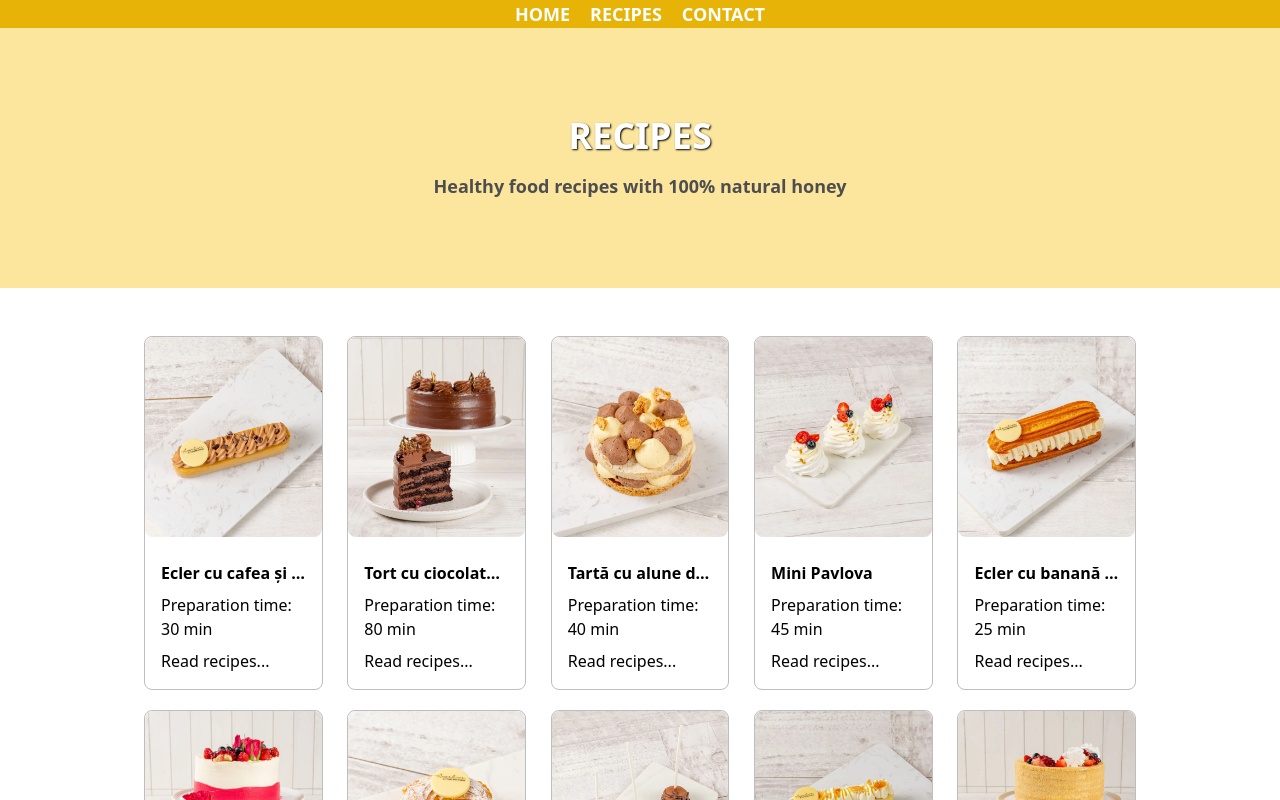
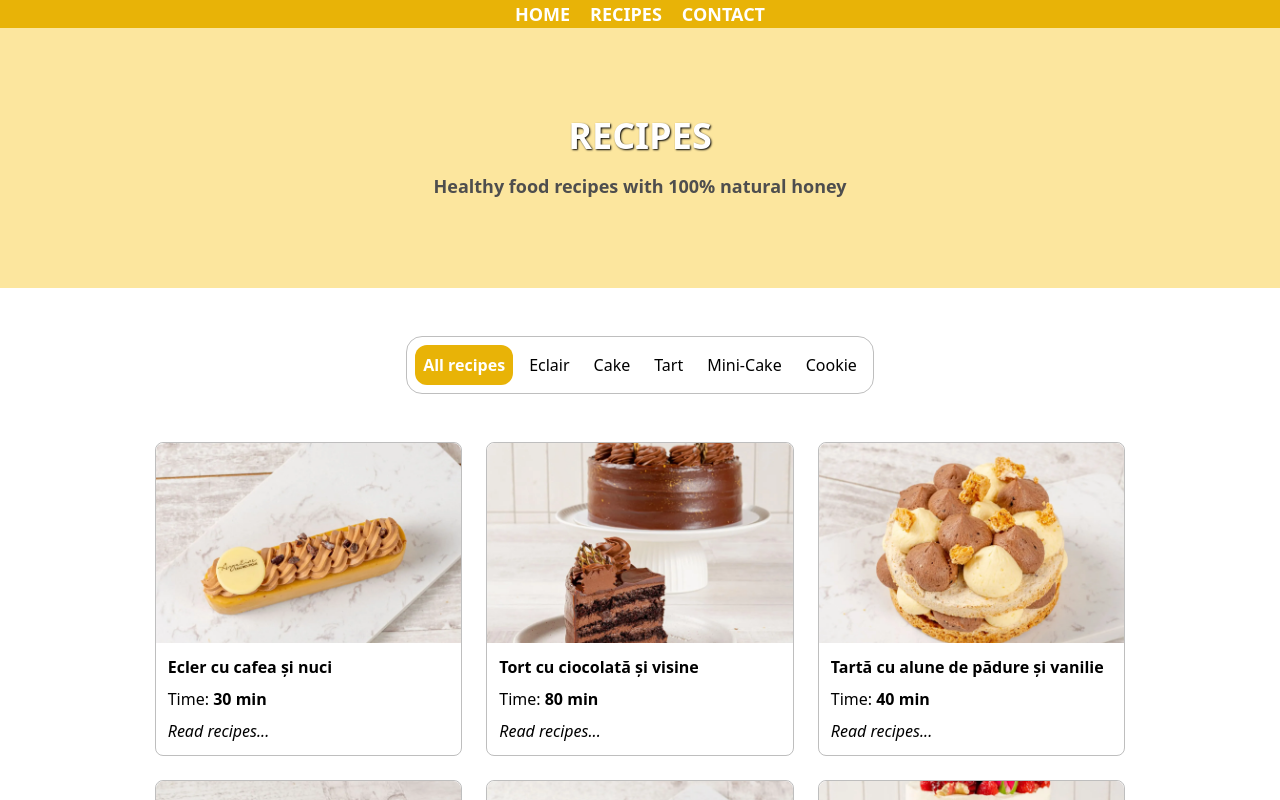
Before and after one commit to alexandru-posirca/Honey-Recipes, a React (Vite) app: page /recipes in a window 1280 px wide. Shown: the top 800 px of the page. Built offline with nearby package versions, Linux system fonts and the light colour scheme.

Commit message:
Create dynamic island filter for recipe categories

```diff
--- a/src/pages/recipes/Recipes.jsx
+++ b/src/pages/recipes/Recipes.jsx
@@ -7,6 +7,25 @@ import "../recipes/recipes.css";
 function Recipes() {
   const recipes = useLoaderData();
   const [recipesFiltered, setRecipesFiltered] = useState(recipes);
+  const [categoryActive, setCategoryActive] = useState("All recipes");
+
+  const categoryName = {
+    "All recipes": "All recipes",
+    "Eclair": "Ecler",
+    "Cake": "Tort",
+    "Tart": "Tartă",
+    "Mini-Cake": "Mini-Prajitură",
+    "Cookie": "Fursec"
+  };
+
+  const categories = Object.keys(categoryName);
+
+  const recipesFilter = category => {
+    const dataCategory = categoryName[category];
+    const filtered = category === "All recipes" ? recipes : recipes.filter(recipe => recipe.category === dataCategory);
+    setRecipesFiltered(filtered);
+    setCategoryActive(category);
+  }
 
   return (
     <div>
@@ -15,25 +34,43 @@ function Recipes() {
         subtitle={"Healthy food recipes with 100% natural honey"}
       />
       <div className="container mx-auto">
-        <div className="flex flex-wrap justify-between gap-5">
+        <div className="flex justify-center mb-12">
+          <div className="p-2 border-solid border border-gray-100 border-opacity-60 rounded-2xl flex gap-2 flex-wrap md:flex-nowrap justify-center md:justify-normal">
+          {categories.map(categoryName => (
+            <button
+            key={categoryName}
+            onClick={() => recipesFilter(categoryName)}
+            className={`rounded-xl p-2`}
+            style={{
+            backgroundColor: categoryActive === categoryName ? "#e8b307" : "white",
+            fontWeight: categoryActive === categoryName ? "600" : "400",
+            color: categoryActive === categoryName ? "white" : "black"
+          }}
+            >
+          {categoryName}
+            </button>
+          ))}
+          </div>
+        </div>
+        <div className="flex flex-wrap justify-center gap-6">
           {recipesFiltered.length === 0 ? (
             <div className="text-2xl">
               <p>No recipes in this category</p>
               </div>
           ) : (
             recipesFiltered.map((recipe) => (
-            <div className="recipe-item w-[18%]" key={recipe.id}>
+            <div className="recipe-item w-[45%] md:w-[31%] xl:w-[18%]" key={recipe.id}>
               <div className="card h-full">
                 <Link to={recipe.id.toString()} className="rounded-lg border-solid border border-gray-100 border-opacity-60 flex flex-col">
-                  <div className="h-[200px] overflow-hidden rounded-lg">
+                  <div className="h-[160px] md:h-[200px] overflow-hidden rounded-t-lg">
                     <img className="size-full object-cover" src={recipe.img} alt={recipe.title} />
                   </div>
-                  <div className="p-4">
-                    <h3 className="my-2 overflow-hidden text-ellipsis max-w-full whitespace-nowrap">{recipe.title}</h3>
-                  <p className="mb-2">Preparation time:{" "}
-                    <span className="text-bold">{recipe.time}</span>
+                  <div className="p-3 flex flex-col gap-2">
+                    <h3 className="overflow-hidden text-ellipsis max-w-full whitespace-nowrap">{recipe.title}</h3>
+                  <p>Time:{" "}
+                    <span className="font-semibold">{recipe.time}</span>
                   </p>
-                  <p>Read recipes...</p>
+                  <p className="italic">Read recipes...</p>
                   </div>
                 </Link>
               </div>
```
